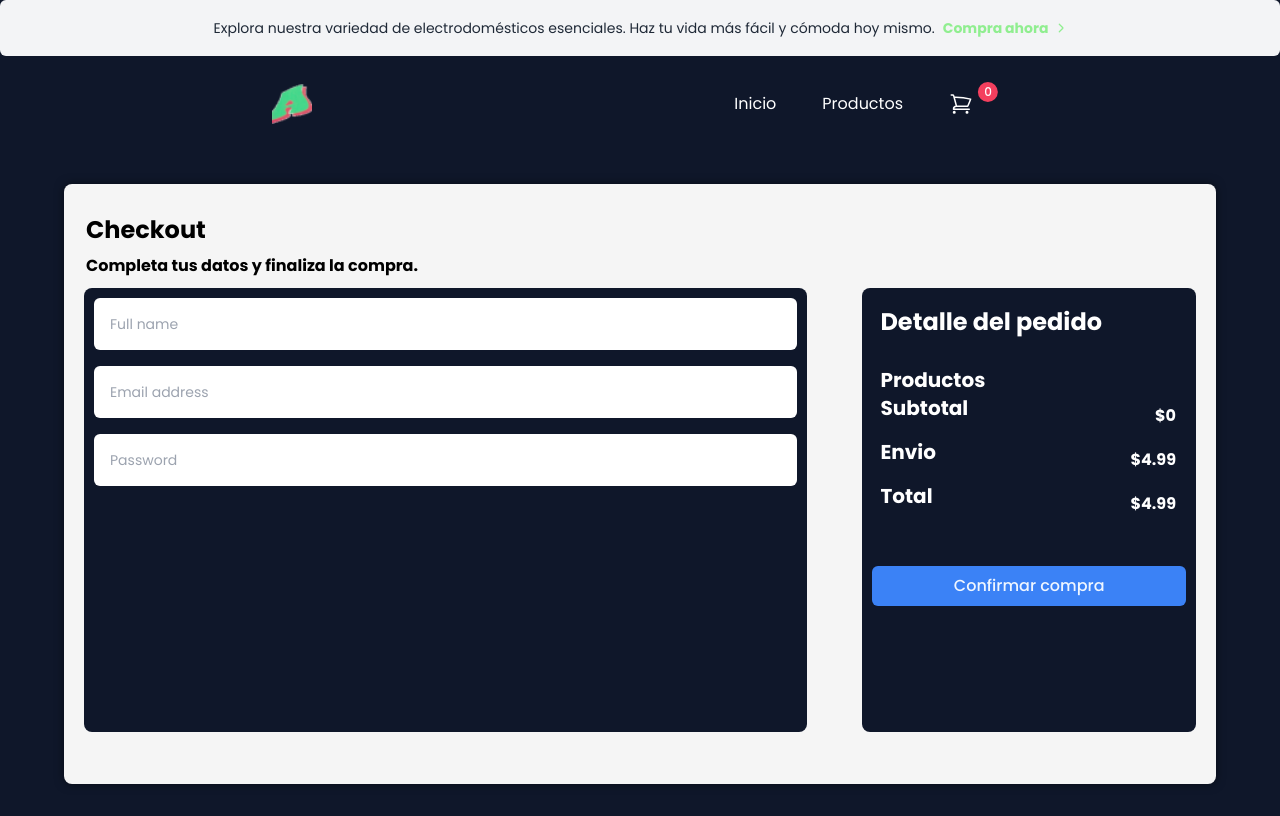
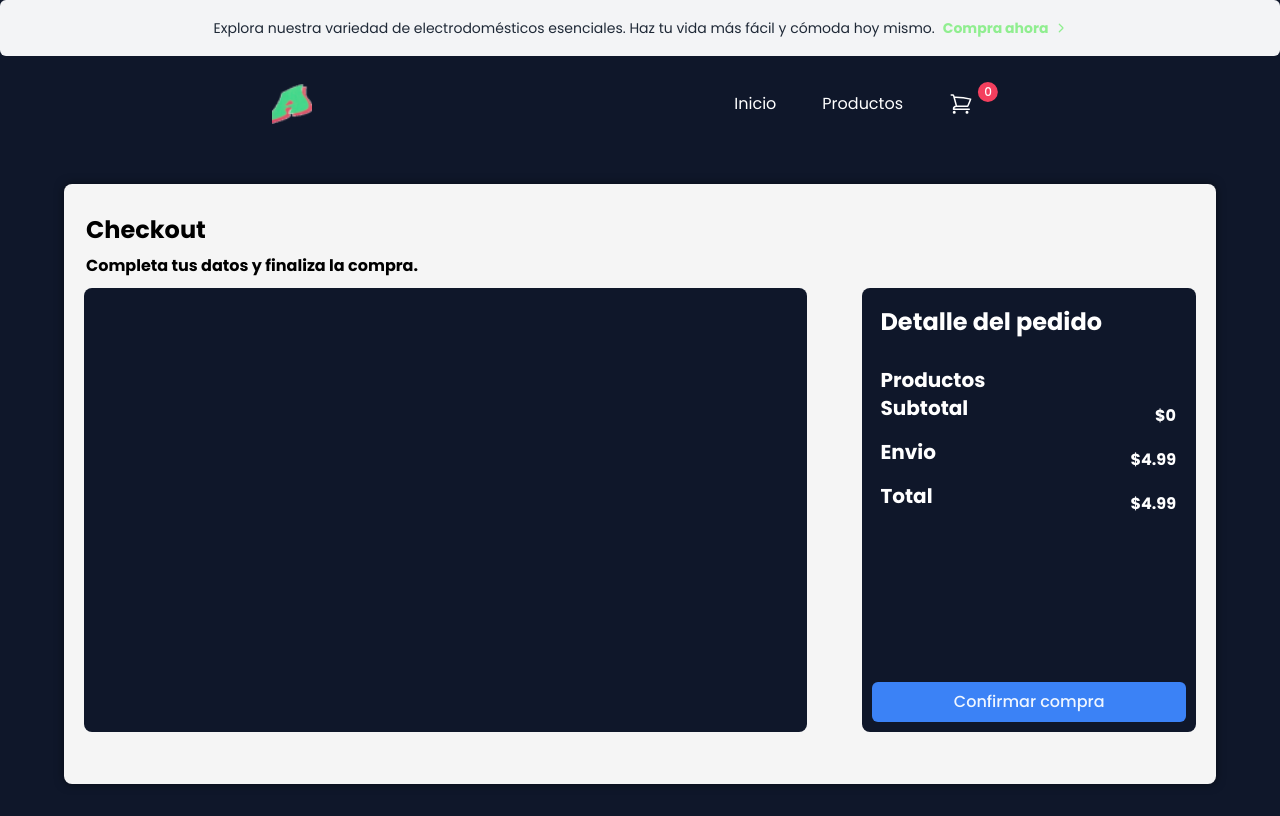
Before and after one commit to agusflores/e-commerce, a React (Vite) app: page /detail-purchase in a window 1280 px wide. Built offline with nearby package versions, Linux system fonts and the light colour scheme.

Commit message:
se elimina form para hacer nuevamente

```diff
--- a/src/components/organisms/DetailPurchase.jsx
+++ b/src/components/organisms/DetailPurchase.jsx
@@ -19,54 +19,7 @@ export const DetailPurchase = () => {
             Completa tus datos y finaliza la compra.
           </p>
           <div className="data-container">
-            <div className="form-container">
-              <form>
-                <div className="mb-4">
-                  <label
-                    htmlFor="hs-hero-name-2"
-                    className="block text-sm font-medium dark:text-white"
-                  >
-                    <span className="sr-only">Full name</span>
-                  </label>
-                  <input
-                    type="text"
-                    id="hs-hero-name-2"
-                    className="py-3 px-4 block w-full border-gray-200 rounded-md text-sm focus:border-blue-500 focus:ring-blue-500 sm:p-4 dark:bg-slate-900 dark:border-gray-700 dark:text-gray-400"
-                    placeholder="Full name"
-                  />
-                </div>
-
-                <div className="mb-4">
-                  <label
-                    htmlFor="hs-hero-email-2"
-                    className="block text-sm font-medium dark:text-white"
-                  >
-                    <span className="sr-only">Email address</span>
-                  </label>
-                  <input
-                    type="email"
-                    id="hs-hero-email-2"
-                    className="py-3 px-4 block w-full border-gray-200 rounded-md text-sm focus:border-blue-500 focus:ring-blue-500 sm:p-4 dark:bg-slate-900 dark:border-gray-700 dark:text-gray-400"
-                    placeholder="Email address"
-                  />
-                </div>
-
-                <div className="mb-4">
-                  <label
-                    htmlFor="hs-hero-password-2"
-                    className="block text-sm font-medium dark:text-white"
-                  >
-                    <span className="sr-only">Password</span>
-                  </label>
-                  <input
-                    type="email"
-                    id="hs-hero-password-2"
-                    className="py-3 px-4 block w-full border-gray-200 rounded-md text-sm focus:border-blue-500 focus:ring-blue-500 sm:p-4 dark:bg-slate-900 dark:border-gray-700 dark:text-gray-400"
-                    placeholder="Password"
-                  />
-                </div>
-              </form>
-            </div>
+            <div className="form-container"></div>
             <div className="detail-container">
               <h1 className="font-bold text-black-500 text-2xl m-2 text-white">
                 Detalle del pedido
@@ -99,6 +52,7 @@ export const DetailPurchase = () => {
                   ${cartContext.total + 4.99}
                 </p>
               </div>
+              <div className="h-full"></div>
               <button
                 type="submit"
                 className="mt-10 rounded-md bg-blue-500 py-2 px-2 font-medium text-blue-50 hover:bg-blue-600"
```
